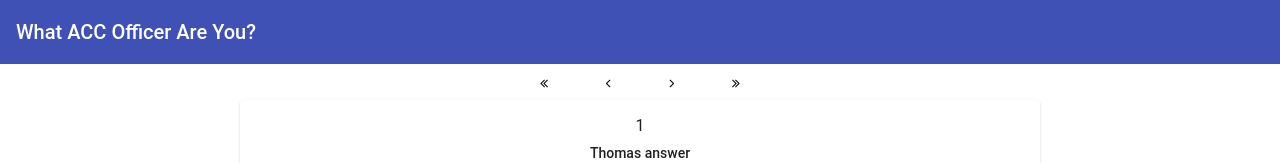
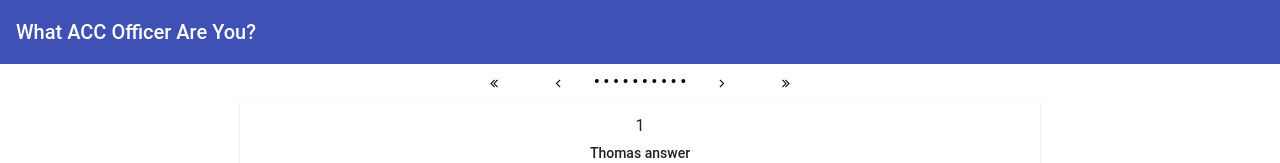
Before and after one commit to hannahgooden/officer-quiz, an Angular app: page / in a window 1280 px wide. Shown: the top 163 px of the page. Built offline with nearby package versions, Linux system fonts and the light colour scheme; what angular-font-awesome would draw is missing.

Commit message:
added dots that change color when answered

```diff
--- a/src/app/cards/cards.component.html
+++ b/src/app/cards/cards.component.html
@@ -2,6 +2,14 @@
     <div class="buttons">
         <button mat-button (click)="firstQuestion()"><i class="fa fa-angle-double-left"></i></button>
         <button mat-button (click)="previousQuestion()"><i class="fa fa-angle-left"></i></button>
+            <span *ngFor="let answer of answers">
+                <span *ngIf="answer === -1">
+                     •
+                </span>
+                <span *ngIf="answer !== -1" class="answered">
+                     •
+                </span>
+            </span>
         <button mat-button (click)="nextQuestion()"><i class="fa fa-angle-right"></i></button>
         <button mat-button (click)="lastQuestion()"><i class="fa fa-angle-double-right"></i></button>
     </div>
--- a/src/app/cards/cards.component.scss
+++ b/src/app/cards/cards.component.scss
@@ -12,6 +12,10 @@ button {
     display: inline-block;
 }
 
+.answered {
+    color: dodgerblue;
+}
+
 .submit-button {
     margin-top: 5px;
     width: 7%;
--- a/src/app/cards/cards.component.ts
+++ b/src/app/cards/cards.component.ts
@@ -15,6 +15,7 @@ function initializeAnswers() : Array<number> {
 
 export class CardsComponent implements OnInit {
 
+  questions = questions;
   question_index = 0;
   answers = initializeAnswers();
 
```
